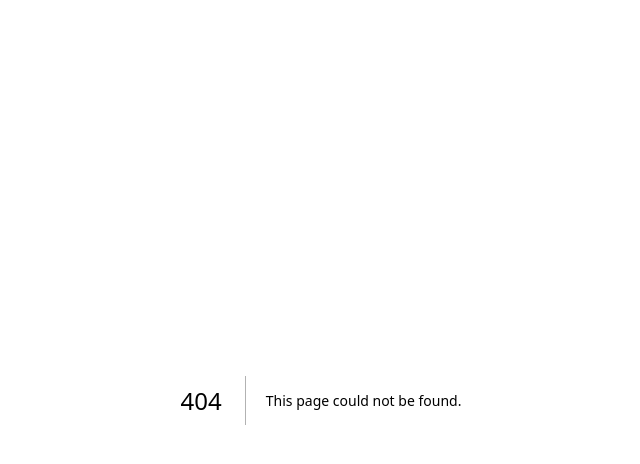
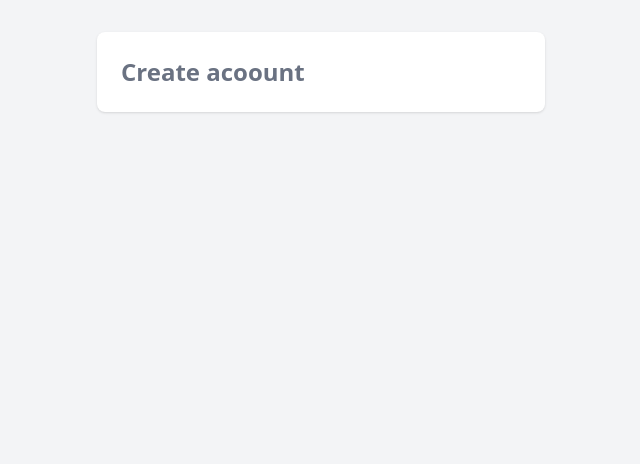
Before and after one commit to irfan-fauzi/coder-media-auth-prisma, a Next.js app: page /register in a window 1280 px wide. Before the commit this address had no page. Shown: the top 464 px of the page, without its empty margins (319-959 px from the left). Built offline with nearby package versions, Linux system fonts and the light colour scheme.

Commit message:
add login & register page

```diff
--- a/app/(auth)/layout.tsx
+++ b/app/(auth)/layout.tsx
@@ -2,7 +2,13 @@
 
 const AuthLayout = ({children} : {children: React.ReactNode}) => {
   return (
-    <div>{ children }</div>
+    <div className="bg-gray-100">
+      <div className="flex flex-col items-center justify-between px-6 py-8 mx-auto h-screen">
+        <div className="w-full bg-white rounded-lg shadow mt-0 max-w-md">
+          {children}
+        </div>
+      </div>
+    </div>
   )
 }
 
--- /dev/null
+++ b/app/(auth)/register/page.tsx
@@ -0,0 +1,11 @@
+
+
+const RegisterPage = () => {
+  return (
+    <div className="p-6 space-y-4">
+      <h1 className="text-2xl font-bold text-gray-500">Create acoount</h1>
+    </div>
+  )
+}
+
+export default RegisterPage
```
